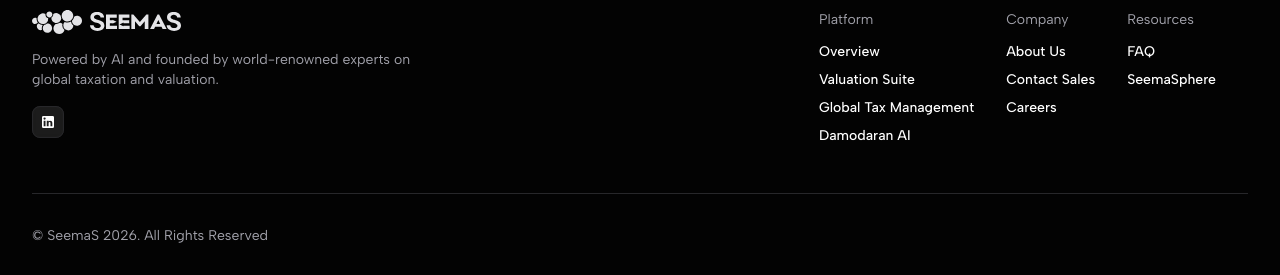
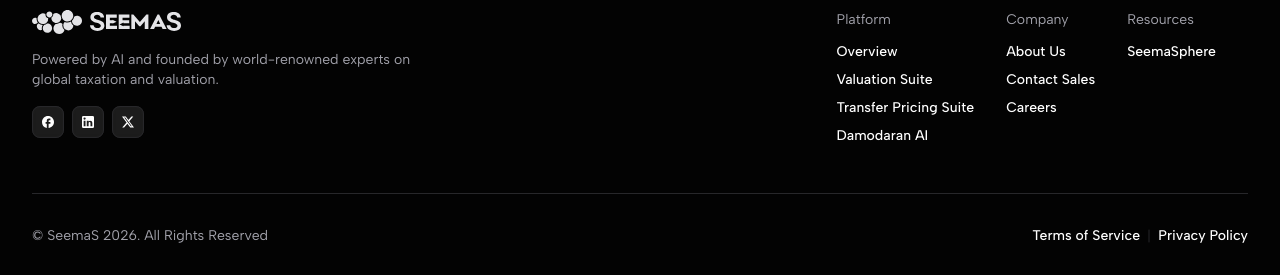
Before and after one commit to sorinIstrate01/seemas, a Next.js app: page /about-us in a window 1280 px wide. Shown: the part 7888-8163 px from the top of the page. Built offline with nearby package versions, Linux system fonts and the light colour scheme.

Commit message:
Homepage QA.

```diff
--- /dev/null
+++ b/src/components/icons/facebook-icon.tsx
@@ -0,0 +1,18 @@
+import { FC } from "react";
+
+const FacebookIcon: FC = () => {
+  return <svg
+    xmlns="http://www.w3.org/2000/svg"
+    width="16"
+    height="16"
+    fill="none"
+    viewBox="0 0 16 16"
+  >
+    <path
+      fill="#fff"
+      d="M14 8.015C14 4.695 11.312 2 8 2S2 4.695 2 8.015a6.02 6.02 0 0 0 4.8 5.895V9.82H5.6V8.015h1.2V6.511c0-1.16.942-2.105 2.1-2.105h1.5v1.805H9.2c-.33 0-.6.27-.6.601v1.203h1.8V9.82H8.6V14c3.03-.3 5.4-2.863 5.4-5.985"
+    ></path>
+  </svg>
+};
+
+export default FacebookIcon;
--- /dev/null
+++ b/src/components/icons/x-icon.tsx
@@ -0,0 +1,32 @@
+import * as React from "react";
+import { FC } from "react";
+
+const XIcon: FC = () => {
+return <svg
+    xmlns="http://www.w3.org/2000/svg"
+    width="16"
+    height="16"
+    fill="none"
+    viewBox="0 0 16 16"
+  >
+    <mask
+      id="mask0_7728_12957"
+      width="12"
+      height="12"
+      x="2"
+      y="2"
+      maskUnits="userSpaceOnUse"
+      style={{ maskType: "luminance" }}
+    >
+      <path fill="#fff" d="M2 2h12v12H2z"></path>
+    </mask>
+    <g mask="url(#mask0_7728_12957)">
+      <path
+        fill="#fff"
+        d="M11.45 2.563h1.84L9.27 7.169 14 13.438h-3.703L7.395 9.636l-3.317 3.802H2.236l4.3-4.929L2 2.563h3.797l2.62 3.474zm-.647 9.77h1.02L5.24 3.61H4.146z"
+      ></path>
+    </g>
+  </svg>
+};
+
+export default XIcon;
--- a/src/components/layout/footer/components/legal-section.tsx
+++ b/src/components/layout/footer/components/legal-section.tsx
@@ -1,5 +1,5 @@
-// import VerticalSeparator from "@/components/icons/vertical-separator"
-// import FooterItem from "./footer-item"
+import VerticalSeparator from "@/components/icons/vertical-separator"
+import FooterItem from "./footer-item"
 
 const LegalSection = () => {
   return (
@@ -7,11 +7,11 @@
       <small className="text-body-s flex-grow text-zinc-400">
         &#169; SeemaS {new Date().getFullYear()}. All Rights Reserved
       </small>
-      {/* <div className="flex items-center gap-2">
+      <div className="flex items-center gap-2">
       <FooterItem href="/terms-of-service" label="Terms of Service" />
       <VerticalSeparator />
       <FooterItem href="/privacy-policy" label="Privacy Policy" />
-    </div> */}
+    </div>
     </div>
   );
 };
--- a/src/components/layout/footer/footer.tsx
+++ b/src/components/layout/footer/footer.tsx
@@ -4,11 +4,21 @@
 import FooterItem from "./components/footer-item";
 import LegalSection from "./components/legal-section";
 import SocialIcon from "./components/social-icon";
+import FacebookIcon from "@/components/icons/facebook-icon";
+import XIcon from "@/components/icons/x-icon";
 
 const socialIcons = [
   {
+    icon: <FacebookIcon />,
+    href: "https://www.facebook.com/seemas.ai",
+  },
+  {
     icon: <LinkedinIcon />,
     href: "https://www.linkedin.com/company/seemas-ai",
+  },
+  {
+    icon: <XIcon />,
+    href: "https://x.com/SeemaS_AI",
   },
 ];
 
@@ -19,8 +29,8 @@
       { label: "Overview", href: ROUTES.PLATFORM_OVERVIEW },
       { label: "Valuation Suite", href: ROUTES.VALUATION_SUITE },
       {
-        label: "Global Tax Management",
-        href: ROUTES.GLOBAL_TAX_MANAGEMENT,
+        label: "Transfer Pricing Suite",
+        href: ROUTES.TRANSFER_PRICING,
       },
       { label: "Damodaran AI", href: ROUTES.DAMODARAN_AI },
     ],
@@ -36,7 +46,6 @@
   {
     title: "Resources",
     items: [
-      { label: "FAQ", href: ROUTES.FAQ },
       { label: "SeemaSphere", href: ROUTES.SPHERE },
     ],
   },
--- a/src/components/layout/navbar/Navbar.tsx
+++ b/src/components/layout/navbar/Navbar.tsx
@@ -27,36 +27,37 @@
   isInsideDrawer?: boolean;
   children?: React.ReactNode;
 }) => {
-  // Ensure "Ask Damodaran" is always present in main navigation on desktop.
-  // If it's already in the config, we keep the original order.
-  // If it's missing (for any reason in a built bundle), we inject it before "About Us".
+  // Build nav items ensuring "Ask Damodaran" is always present with correct href.
+  // This is independent of config serialization issues in production builds.
   const navItems: NavigationOption[] = (() => {
-    const base = siteConfig.navigation.main as NavigationOption[];
+    // Get base config, handling cases where it might be undefined or malformed
+    const configNav = (siteConfig?.navigation?.main as NavigationOption[]) || [];
 
-    const hasAskDamodaran = base.some(
-      (item) => "href" in item && item.href === DAMODARAN_AI_PATH
-    );
-    if (hasAskDamodaran) {
-      return base;
-    }
-
-    const askItem: NavigationOption = {
+    // Always create the "Ask Damodaran" item with literal path to avoid tree-shaking issues
+    const askDamodaranItem: NavigationOption = {
       label: "Ask Damodaran",
       href: DAMODARAN_AI_PATH,
     };
 
-    const aboutIndex = base.findIndex(
+    // Filter out any existing "Ask Damodaran" items (they might have broken hrefs)
+    const filteredNav = configNav.filter(
+      (item) => item.label !== "Ask Damodaran"
+    );
+
+    // Find where to insert "Ask Damodaran" (before "About Us")
+    const aboutIndex = filteredNav.findIndex(
       (item) => item.label === "About Us"
     );
 
+    // Insert "Ask Damodaran" before "About Us", or append if "About Us" not found
     if (aboutIndex === -1) {
-      return [...base, askItem];
+      return [...filteredNav, askDamodaranItem];
     }
 
     return [
-      ...base.slice(0, aboutIndex),
-      askItem,
-      ...base.slice(aboutIndex),
+      ...filteredNav.slice(0, aboutIndex),
+      askDamodaranItem,
+      ...filteredNav.slice(aboutIndex),
     ];
   })();
 
--- a/src/components/pages/home/hero.tsx
+++ b/src/components/pages/home/hero.tsx
@@ -57,7 +57,7 @@
         subtitle="Deep domain expertise. Built for global compliance."
         description="SeemaS untangles international tax complexity by streamlining data intake, economic analysis, and documentation in one secure platform - empowering multinational teams to improve speed, accuracy, and audit readiness."
         titleClassName="max-w-[600px] xl:max-w-[872px] text-h4"
-        descriptionClassName="md:max-w-[575px] p-0 mb-8 xl:mb-6 xl:text-body-l"
+        descriptionClassName="md:max-w-[575px] p-0 mb-8 xl:mb-6 xl:max-w-[954px] xl:text-body-l"
         className="text-white relative"
         buttonConfig={[
           {
--- a/src/components/pages/home/section6.tsx
+++ b/src/components/pages/home/section6.tsx
@@ -29,7 +29,7 @@
   {
     image: "/assets/chat-view-card.png",
     title: "Personal AI Valuation Expert",
-    description: `Got questions? SeemaS has answers — fast! Just speak, type, or upload, and let the magic happen. Whatever you need, we’ve got you covered.`,
+    description: `Have questions? SeemaS has answers — fast! Just speak, type, or upload, and let the magic happen. Whatever you need, we’ve got you covered.`,
   },
 ];
 
@@ -45,7 +45,7 @@
       <SectionHeader
         headingLevel={sectionHeadingHeadingLevel}
         title="Meet Damodaran AI"
-        description={`Imagine having a world-class valuation expert just a consult away — anytime you need! \nNow with Damodaran AI, you do!`}
+        description={`Have a world-class valuation expert just a click away.`}
         className="gap-4"
       />
       <div className="flex flex-col xl:flex-row gap-6 justify-center">
--- a/src/components/pages/home/testimonials-section.tsx
+++ b/src/components/pages/home/testimonials-section.tsx
@@ -38,7 +38,7 @@
       <section aria-label="Testimonials">
         <Carousel className="flex flex-col gap-8 md:gap-14">
           <div className="flex items-center gap-2.5">
-            <h6 className="grow text-subtitle-xl md:text-h4 text-zinc-900 text-center xl:text-left">
+            <h6 className="grow text-subtitle-xl md:text-h4 text-zinc-800 text-center xl:text-left">
               Testimonials
             </h6>
 
--- a/src/components/pages/home/why-us.tsx
+++ b/src/components/pages/home/why-us.tsx
@@ -27,7 +27,7 @@
         <div className="relative z-[2] flex justify-between flex-col gap-10 xl:gap-8 xl:flex-row">
           <div className="w-auto md:max-w-[568px] flex flex-col justify-between xl:max-w-[550px]">
             <div className="flex flex-col">
-                <h5 id="why-us-title" className="text-subtitle-xl md:text-h4 xl:text-h3 xl:max-w-[428px] mb-4">
+                <h5 id="why-us-title" className="text-zinc-900 text-subtitle-xl md:text-h4 xl:text-h3 xl:max-w-[428px] mb-4">
                     Why <span className="text-blue-primary">Teams</span> <br className="block md:hidden"/>Choose SeemaS
                 </h5>
                 <p className="text-body-s xl:text-body-m text-zinc-700 mb-4">
--- a/src/components/suites/suitesTabs.tsx
+++ b/src/components/suites/suitesTabs.tsx
@@ -65,7 +65,7 @@
               disabled={tab.disabled}
               onClick={() => setActive(tab.value)}
               data-state={isActive ? "active" : "inactive"}
-              className={`py-2 px-3 text-body-s rounded-[10px] hover:bg-gray-100 focus-visible:bg-gray-100 transition-all duration-300 ${isActive ? "bg-gray-100" : ""}`}
+              className={`font-medium text-zinc-800 py-2 px-3 text-body-s rounded-[10px] hover:bg-gray-100 focus-visible:bg-gray-100 transition-all duration-300 ${isActive ? "bg-gray-100" : ""}`}
             >
               {tab.title}
             </button>
--- a/src/views/about-us/team-section.tsx
+++ b/src/views/about-us/team-section.tsx
@@ -42,6 +42,7 @@
           }
           titleClassName="text-h4 md:text-h3"
           descriptionClassName="text-body-m"
+          headingLevel="h2"
         />
         <Tabs defaultValue={tabs[0].label} className="flex flex-col gap-14">
           <TabsList className="gap-2">
```
